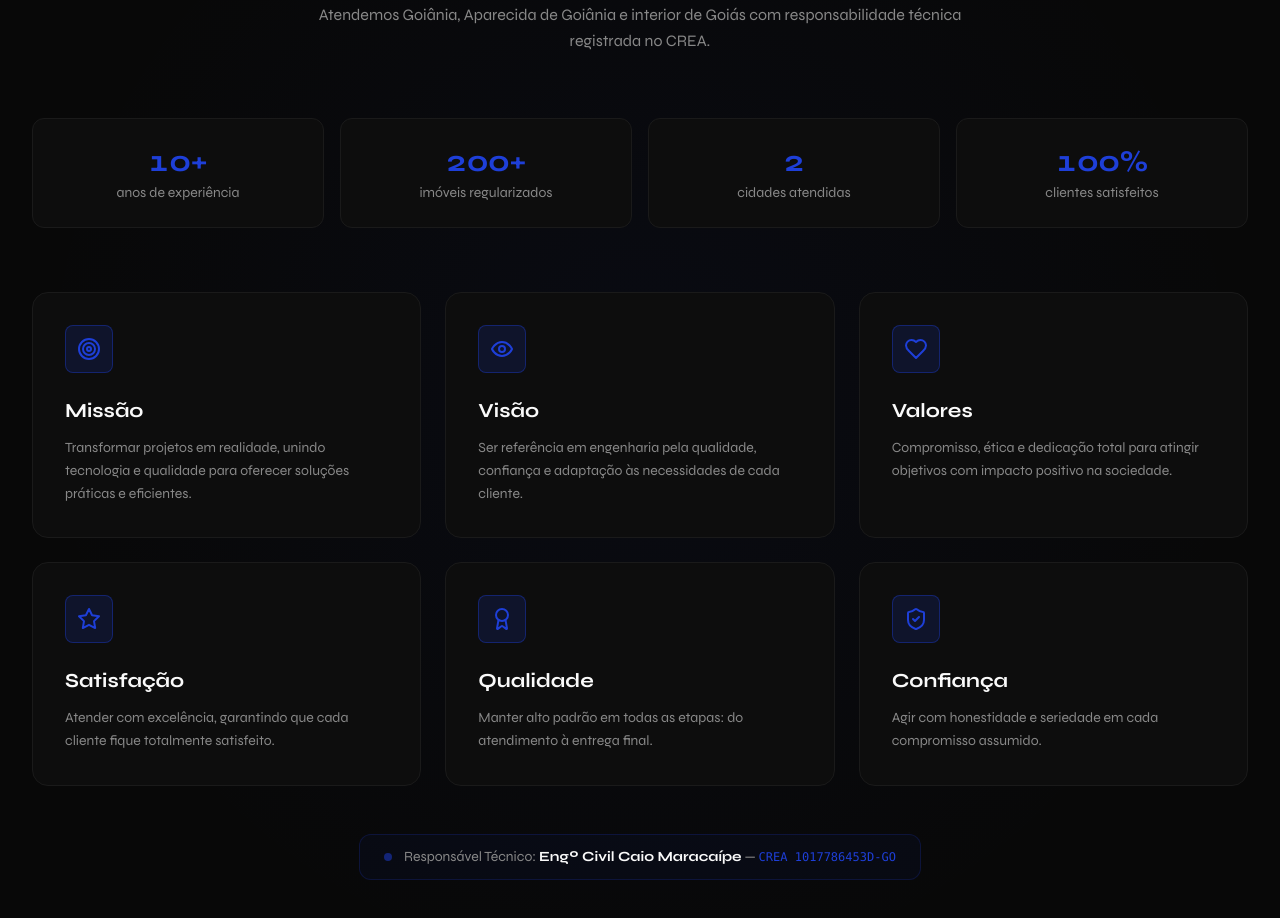
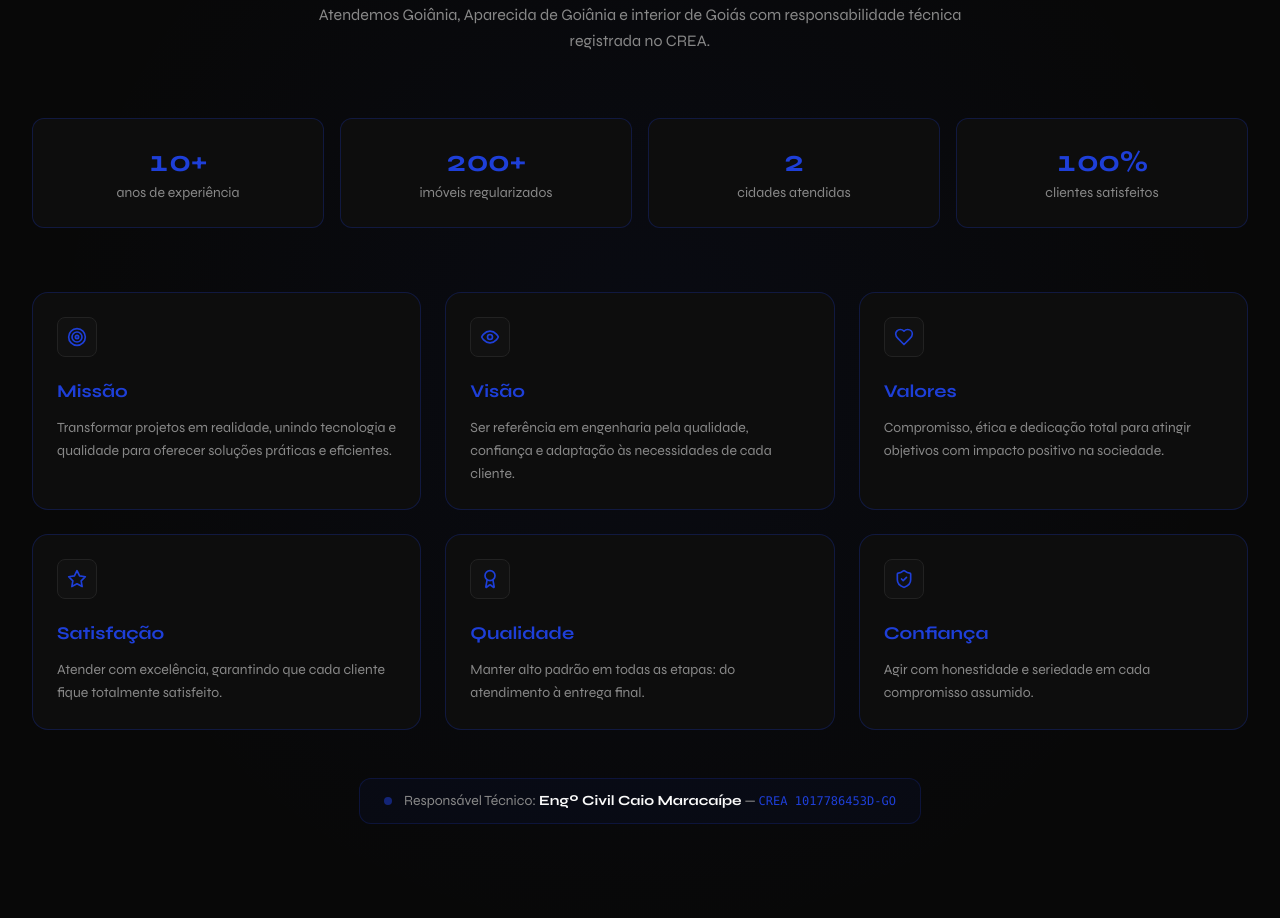
Before and after one commit to carvalhoengenharia2027-collab/carvalhoeng, a Next.js app: page / in a window 1280 px wide. Shown: the part 1009-1927 px from the top of the page. Built offline with nearby package versions, Linux system fonts and the light colour scheme.

Commit message:
Update empresa.tsx

```diff
--- a/src/components/empresa.tsx
+++ b/src/components/empresa.tsx
@@ -64,19 +64,16 @@ function StatCard({ stat, animate }: { stat: typeof stats[0]; animate: boolean }
   const count = useCountUp(stat.value, 1200, animate)
   return (
     <div
-      className="group relative rounded-xl p-6 text-center transition-all duration-500"
-      style={{ backgroundColor: "#0d0d0d", border: "1px solid #1a1a1a" }}
-      onMouseEnter={e => {
-        (e.currentTarget as HTMLDivElement).style.borderColor = "rgba(30,63,216,0.5)"
-      }}
-      onMouseLeave={e => {
-        (e.currentTarget as HTMLDivElement).style.borderColor = "#1a1a1a"
+      className="rounded-xl p-6 text-center transition-all duration-300"
+      style={{
+        backgroundColor: "#0d0d0d",
+        border: "1px solid rgba(30,63,216,0.25)",
       }}
     >
-      <p className="text-3xl font-bold mb-1 tabular-nums" style={{ color: "#1E3FD8" }}>
+      <p className="text-3xl font-bold mb-1 tabular-nums text-[#1E3FD8]">
         {count}{stat.suffix}
       </p>
-      <p className="text-sm" style={{ color: "#888888" }}>{stat.label}</p>
+      <p className="text-sm text-[#888888]">{stat.label}</p>
     </div>
   )
 }
@@ -102,12 +99,12 @@ export function Empresa() {
 
         {/* Header */}
         <div className="text-center mb-16">
-          <p className="text-sm font-mono uppercase tracking-widest mb-3" style={{ color: "#1E3FD8" }}>Quem Somos</p>
-          <h2 className="text-3xl md:text-4xl font-bold mb-4 leading-tight" style={{ color: "#fafafa" }}>
+          <p className="text-[#1E3FD8] text-sm font-mono uppercase tracking-widest mb-3">Quem Somos</p>
+          <h2 className="text-3xl md:text-4xl font-bold text-[#fafafa] mb-4 leading-tight">
             Há mais de 10 anos{" "}
-            <span style={{ color: "#1E3FD8" }}>transformando projetos em realidade</span>
+            <span className="text-[#1E3FD8]">transformando projetos em realidade</span>
           </h2>
-          <p className="max-w-2xl mx-auto leading-relaxed" style={{ color: "#888888" }}>
+          <p className="text-[#888888] max-w-2xl mx-auto leading-relaxed">
             Engenharia focada em aprovações, regularizações e projetos residenciais e comerciais.
             Atendemos Goiânia, Aparecida de Goiânia e interior de Goiás com responsabilidade técnica registrada no CREA.
           </p>
@@ -120,51 +117,42 @@ export function Empresa() {
           ))}
         </div>
 
-        {/* Pilares — estilo exato Nexus */}
+        {/* Pilares — estilo Nexus: borda azul visível, título azul, ícone fundo escuro */}
         <div className="grid grid-cols-1 md:grid-cols-2 lg:grid-cols-3 gap-6">
           {pillars.map((pillar) => (
             <div
               key={pillar.title}
-              className="group relative p-8 rounded-2xl transition-all duration-500"
-              style={{ backgroundColor: "#0d0d0d", border: "1px solid #1a1a1a" }}
+              className="group relative p-6 rounded-2xl transition-all duration-300"
+              style={{
+                backgroundColor: "#0d0d0d",
+                border: "1px solid rgba(30,63,216,0.25)",
+              }}
               onMouseEnter={e => {
-                (e.currentTarget as HTMLDivElement).style.borderColor = "rgba(30,63,216,0.5)"
+                (e.currentTarget as HTMLDivElement).style.border = "1px solid rgba(30,63,216,0.7)"
               }}
               onMouseLeave={e => {
-                (e.currentTarget as HTMLDivElement).style.borderColor = "#1a1a1a"
+                (e.currentTarget as HTMLDivElement).style.border = "1px solid rgba(30,63,216,0.25)"
               }}
             >
+              {/* Ícone estilo Nexus */}
               <div
-                className="absolute inset-0 rounded-2xl opacity-0 group-hover:opacity-100 transition-opacity duration-500"
-                style={{ backgroundColor: "rgba(30,63,216,0.04)" }}
-              />
-
-              <div className="relative z-10">
-                {/* Ícone em caixa azul — estilo Nexus */}
-                <div
-                  className="w-12 h-12 rounded-lg flex items-center justify-center mb-6 group-hover:scale-110 transition-all duration-500"
+                className="w-10 h-10 rounded-lg flex items-center justify-center mb-5"
                 style={{
-                    backgroundColor: "rgba(30,63,216,0.15)",
-                    border: "1px solid rgba(30,63,216,0.4)",
+                  backgroundColor: "#111111",
+                  border: "1px solid #222222",
                 }}
               >
-                  <pillar.icon className="w-6 h-6" style={{ color: "#1E3FD8" }} />
+                <pillar.icon className="w-5 h-5 text-[#1E3FD8]" />
               </div>
 
-                <h3
-                  className="text-xl font-bold mb-3 transition-colors duration-300 group-hover:text-[#1E3FD8]"
-                  style={{ color: "#fafafa" }}
-                >
+              {/* Título azul */}
+              <h3 className="text-lg font-bold text-[#1E3FD8] mb-3">
                 {pillar.title}
               </h3>
 
-                <p
-                  className="text-sm leading-relaxed transition-colors duration-300 group-hover:text-[#aaaaaa]"
-                  style={{ color: "#888888" }}
-                >
+              <p className="text-sm leading-relaxed text-[#888888]">
                 {pillar.description}
               </p>
-              </div>
             </div>
           ))}
         </div>
@@ -175,11 +163,11 @@ export function Empresa() {
             className="inline-flex items-center gap-3 px-6 py-3 rounded-xl"
             style={{ border: "1px solid rgba(30,63,216,0.2)", backgroundColor: "rgba(30,63,216,0.05)" }}
           >
-            <div className="w-2 h-2 rounded-full animate-pulse" style={{ backgroundColor: "#1E3FD8" }} />
-            <span className="text-sm" style={{ color: "#888888" }}>
-              Responsável Técnico: <strong style={{ color: "#fafafa" }}>Engº Civil Caio Maracaípe</strong>
+            <div className="w-2 h-2 rounded-full animate-pulse bg-[#1E3FD8]" />
+            <span className="text-sm text-[#888888]">
+              Responsável Técnico: <strong className="text-[#fafafa]">Engº Civil Caio Maracaípe</strong>
               {" — "}
-              <span className="font-mono text-xs" style={{ color: "#1E3FD8" }}>CREA 1017786453D-GO</span>
+              <span className="font-mono text-xs text-[#1E3FD8]">CREA 1017786453D-GO</span>
             </span>
           </div>
         </div>
```
Lines whose indentation alone changed are shown as unchanged.
